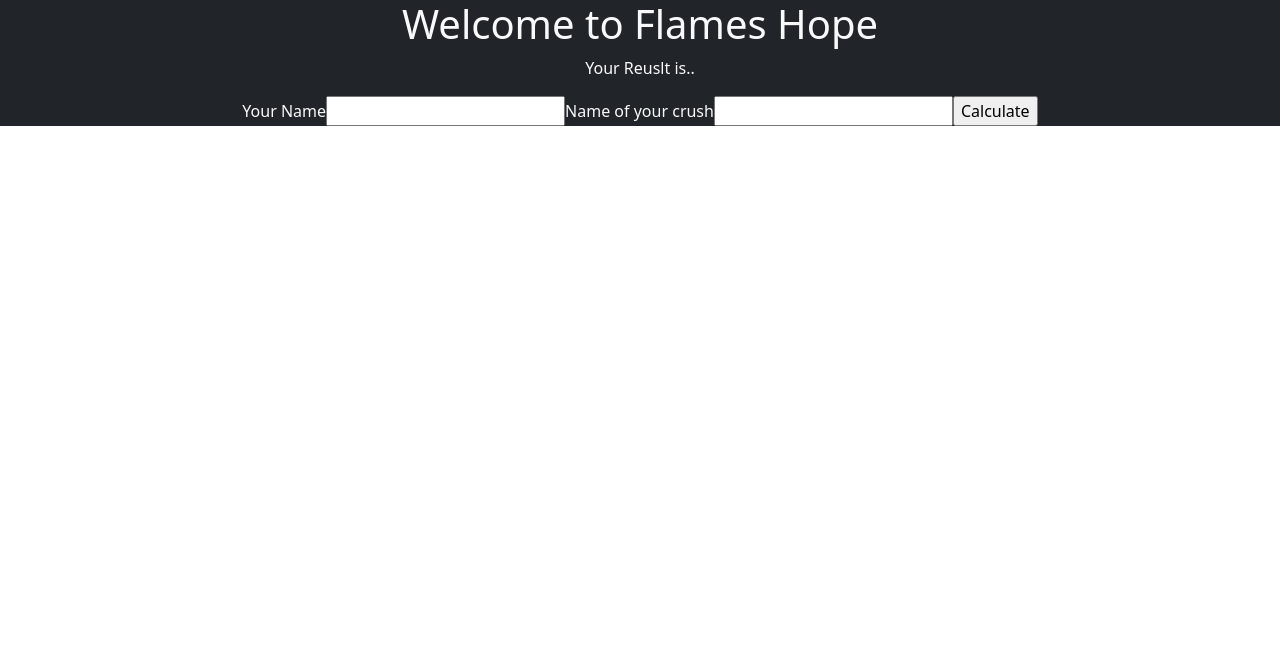
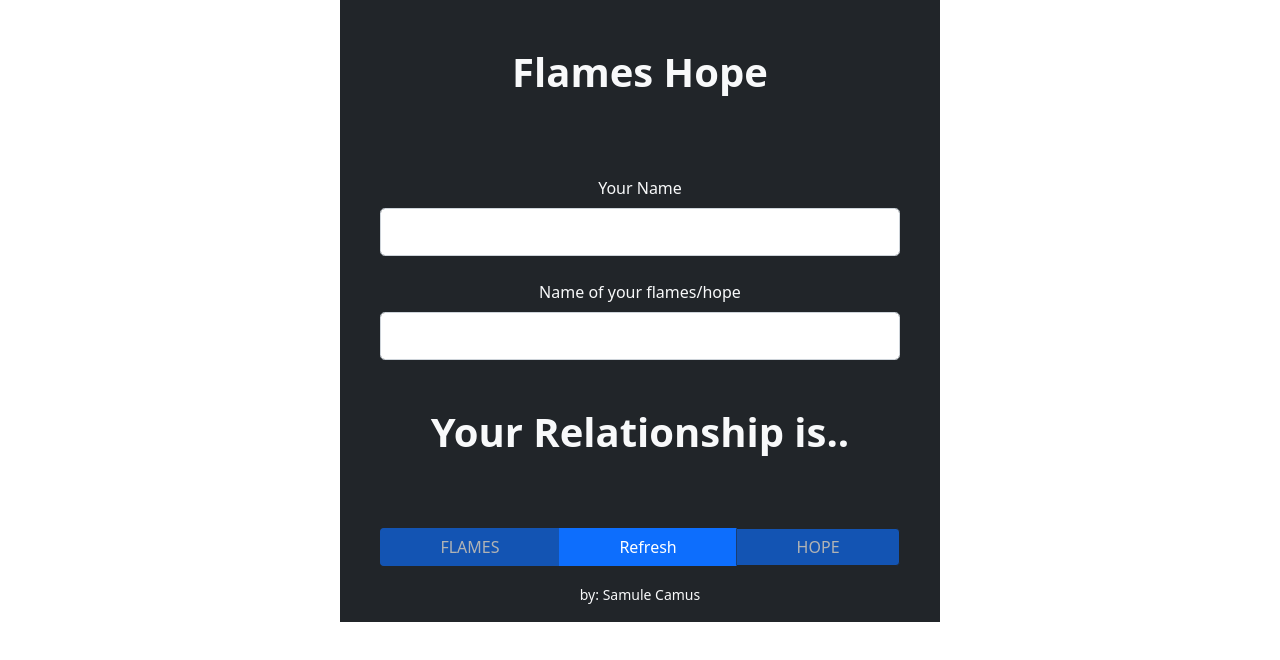
Before and after one commit to elmaus/flames-hope, a React (Create React App) app: page / in a window 1280 px wide. Shown: the top 660 px of the page. Built offline with nearby package versions, Linux system fonts and the light colour scheme.

Commit message:
refactored

```diff
--- a/src/App.css
+++ b/src/App.css
@@ -1,4 +1,7 @@
 .App {
+  max-width:600px;
+  margin:auto;
+  padding:0 40px;
   text-align: center;
 }
 
--- a/src/App.js
+++ b/src/App.js
@@ -1,57 +1,50 @@
 import React, { useState } from 'react';
-import logo from './logo.svg';
+import Buttons from './components/Buttons';
 import './App.css';
 
 function App() {
   	const [mode, setMode] = useState('flames');
   	const [name1, setName1] = useState('');
   	const [name2, setName2] = useState('');
-  	const [result, setResult] = useState('Your Reuslt is..');
+  	const [result, setResult] = useState('Your Relationship is..');
 
-  	const filterout = () => {
-    	let tempname1 = ''
-    	let tempname2 = ''
-    	for (let i=0; i<name1.length; i++) {
-      		if (name2.includes(name1[i])) {
-        	continue;
-      		}
-      		tempname1 += name1[i]
-    	}
+	const finalResult = (theResult) => {
+		setResult(theResult)
+	}
 
-    	for (let i=0; i<name2.length; i++) {
-      		if (name1.includes(name2[i])) {
-        		continue;
-      		}
-      		tempname2 += name2[i]
-    	}
+	const reset = () => {
+		setResult('Your Relationship is...');
+		document.querySelector('#input1').value = '';
+		document.querySelector('#input2').value = '';
+		setName1('');
+		setName2('')
+	}
 
-    return tempname1.length + tempname2.length
-  }
+	const onTyping1 = (e) => {
+		setName1(e)
+		setResult('Your Relationship is...');
+	}
 
-  const getResult = () => {
-    let leftOver = filterout();
-    let relationNumber = 0;
-    let mods = ['sweet', 'freind', 'lover', 'affectionate', 'marriage', 'enemy'];
-    if (mode == 'flames') {
-
-      relationNumber = leftOver % 6
-
-    }
-
-    setResult(mods[relationNumber])
-  }
+	const onTyping2 = (e) => {
+		setName2(e)
+		setResult('Your Relationship is...');
+	}
 
   return (
-    <div className="App bg-dark">
-      <h1 className="text-light">Welcome to Flames Hope</h1>
-      <p className="text-light">{result}</p>
+    <div className="App pb-3 bg-dark">
+      <h1 className="text-light p-5 fw-bold">Flames Hope</h1>
+
       <div>
-        <label className="text-light" >Your Name</label>
-        <input type="text" onChange={e => {setName1(e.target.value)}}/>
-        <label className="text-light">Name of your crush</label>
-        <input type="text" onChange={e => {setName2(e.target.value)}}/>
-        <input type="submit" onClick={getResult} value="Calculate"/>
+	  	<label class="form-label text-light pt-4">Your Name</label>
+        <input id="input1" className="form-control form-control-lg" type="text" onChange={e => {onTyping1(e.target.value)}}/>
+        <label class="form-label text-light pt-4">Name of your flames/hope</label>
+        <input id="input2" className="form-control form-control-lg" type="text" onChange={e => {onTyping2(e.target.value)}}/>
+
+		<h1 className="text-light p-5 fw-bold">{result}</h1>
+
+		<Buttons isactive={(name1 && name2) ? "" : "disabled"} toset={finalResult} res={reset} name1={name1} name2={name2}/>
       </div>
+	  <small className="text-light pt-5">by: Samule Camus</small>
     </div>
   );
 }
--- /dev/null
+++ b/src/components/Buttons.js
@@ -0,0 +1,56 @@
+
+
+function Buttons(props) {
+    const name1 = props.name1;
+    const name2 = props.name2;
+
+
+    const flames = ['Sweet', 'Freind', 'Lover', 'Affectionate', 'Marriage', 'Enemy'];
+    const hope = ["Hinde", "Oo", "Pwede", "Ewan"];
+
+    const filterout = () => {
+    	let tempname1 = ''
+    	let tempname2 = ''
+    	for (let i=0; i<name1.length; i++) {
+      		if (name2.includes(name1[i])) {
+        	continue;
+      		}
+      		tempname1 += name1[i]
+    	}
+
+    	for (let i=0; i<name2.length; i++) {
+      		if (name1.includes(name2[i])) {
+        		continue;
+      		}
+      		tempname2 += name2[i]
+    	}
+
+        let nameWithoutSpace = ''
+        let joined = tempname1.length + tempname2.length;
+        for (let i=0; i<nameWithoutSpace.length; i++) {
+            if (joined[i] != " ") {
+                nameWithoutSpace += joined[i]
+            }
+        }
+
+        return nameWithoutSpace;
+    }
+
+
+    const getResult = (mode, len) => {
+        let leftOver = filterout();
+        let relationNumber = 0;
+        relationNumber = leftOver % len;
+        props.toset(mode[relationNumber])
+    }
+
+    return (
+        <div class="btn-group col-12 mb-3 mt-3">
+			<input className={props.isactive + " " + "btn btn-primary border-end bordr-dark outline-dark"} type="submit" onClick={() => getResult(flames, 6)} value="FLAMES"/>
+            <input className="btn btn-primary" type="submit" onClick={props.res} value="Refresh"/>
+			<input className={props.isactive + " " + "btn btn-primary border-start border-dark outline-dark"} type="submit" onClick={() => getResult(hope, 4)} value="HOPE"/>
+		</div>
+    )
+}
+
+export default Buttons;
--- a/src/index.js
+++ b/src/index.js
@@ -2,17 +2,11 @@ import React from 'react';
 import ReactDOM from 'react-dom';
 import './index.css';
 import App from './App';
-import reportWebVitals from './reportWebVitals';
 import 'bootstrap/dist/css/bootstrap.css';
 
 ReactDOM.render(
-  <React.StrictMode>
+  <div>
     <App />
-  </React.StrictMode>,
+  </div>,
   document.getElementById('root')
 );
-
-// If you want to start measuring performance in your app, pass a function
-// to log results (for example: reportWebVitals(console.log))
-// or send to an analytics endpoint. Learn more: https://bit.ly/CRA-vitals
-reportWebVitals();
--- a/src/reportWebVitals.js
+++ /dev/null
@@ -1,13 +0,0 @@
-const reportWebVitals = onPerfEntry => {
-  if (onPerfEntry && onPerfEntry instanceof Function) {
-    import('web-vitals').then(({ getCLS, getFID, getFCP, getLCP, getTTFB }) => {
-      getCLS(onPerfEntry);
-      getFID(onPerfEntry);
-      getFCP(onPerfEntry);
-      getLCP(onPerfEntry);
-      getTTFB(onPerfEntry);
-    });
-  }
-};
-
-export default reportWebVitals;
```
Also changed, not shown: src/logo.svg (deleted).
